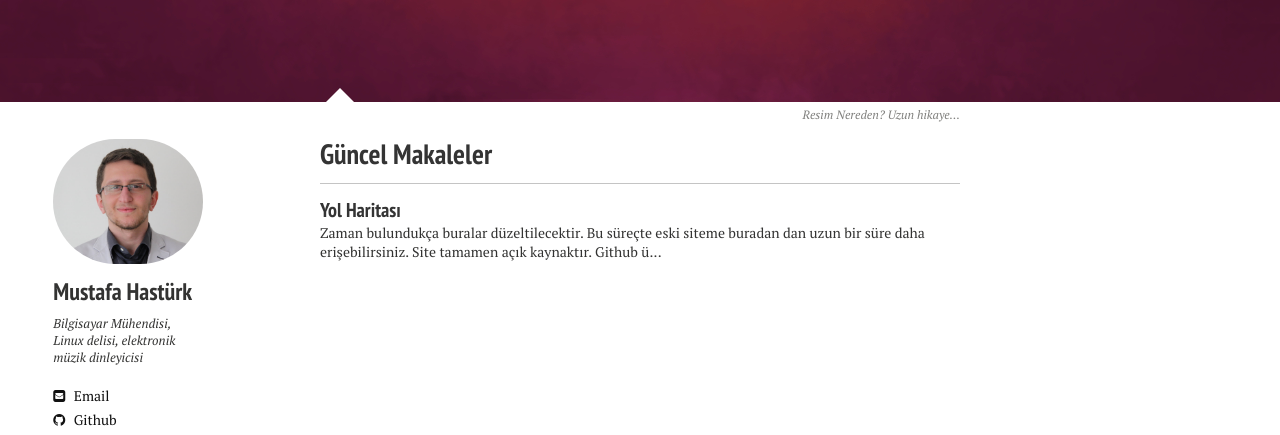
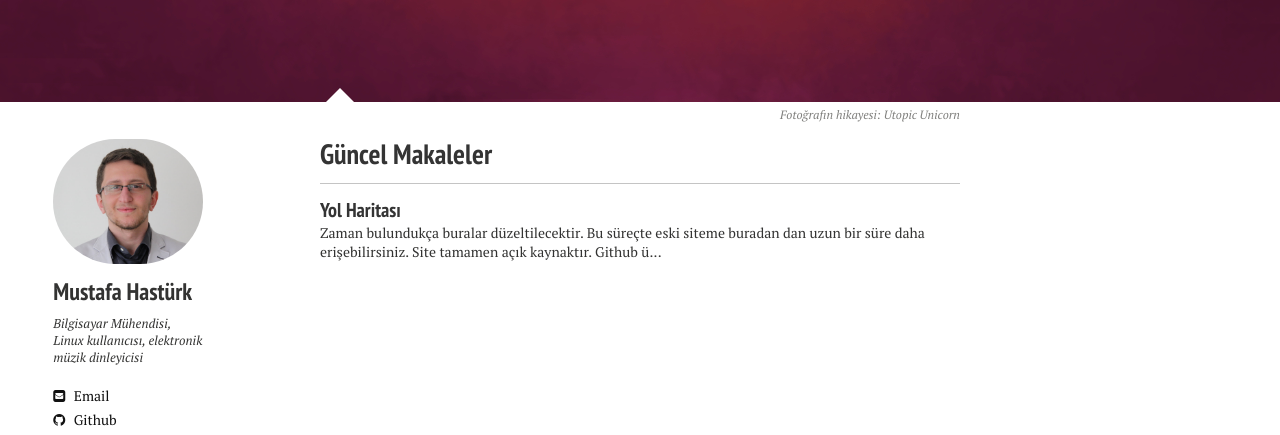
Before and after one commit to HalimAkbyk/muhasturk.github.io, a Jekyll site: the page built from index.md, in a window 1280 px wide. Shown: the part 766-1201 px from the top of the page. Built offline with Jekyll 4.4.1, drawn with Linux system fonts in a browser that asks for light colours; nearby versions of some CDN libraries.

Commit message:
fotoğraf hikayesi eklendi

```diff
--- a/_config.yml
+++ b/_config.yml
@@ -28,7 +28,7 @@ kramdown:
 owner:
   name: Mustafa Hastürk
   avatar: bio-photo.jpg
-  bio: "Bilgisayar Mühendisi, Linux delisi, elektronik müzik dinleyicisi"
+  bio: "Bilgisayar Mühendisi, Linux kullanıcısı, elektronik müzik dinleyicisi"
   email: hello@mustafahasturk.com
   disqus-shortname: muhasturk
   twitter: muhasturk
--- a/_layouts/home.html
+++ b/_layouts/home.html
@@ -23,7 +23,7 @@
     {% endif %}
   alt="{{ page.title }} feature image">
   {% if page.image.credit %}
-    <span class="image-credit">Resim Nereden? <a href="{{ page.image.creditlink }}">{{ page.image.credit }}</a></span>
+    <span class="image-credit">Fotoğrafın hikayesi: <a href="{{ page.image.creditlink }}">{{ page.image.credit }}</a></span>
   {% endif %}
   </div><!-- /.image-wrap -->
 {% endif %}
--- a/index.md
+++ b/index.md
@@ -4,6 +4,6 @@ excerpt: "Mustafa Hastürk'ün kişisel web sitesidir. Linux, python, php, git v
 tags: [Mustafa, Hastürk, anasayfa, sitesi, blog, linux, python, php, open, source, git, unix, bash]
 image:
   feature: utopic_unicorn.jpg
-  credit: Uzun hikaye...
-  creditlink: http://mustafahasturk.com
+  credit: Utopic Unicorn
+  creditlink: https://bugs.launchpad.net/ubuntu/+source/ubuntu-wallpapers/+bug/1354341/+attachment/4199899/+files/14.10%20images.zip
 ---
```
